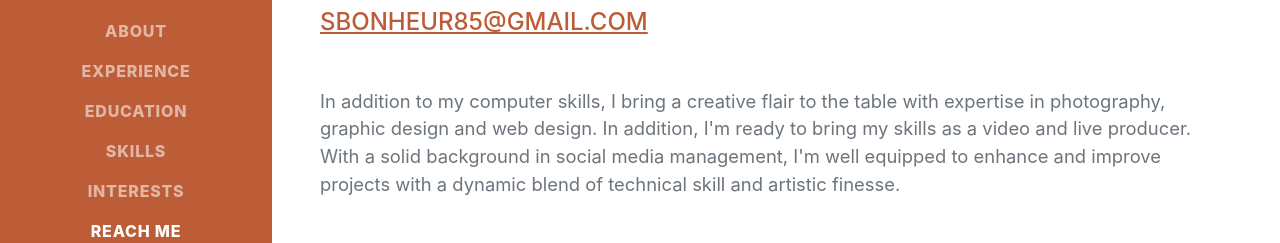
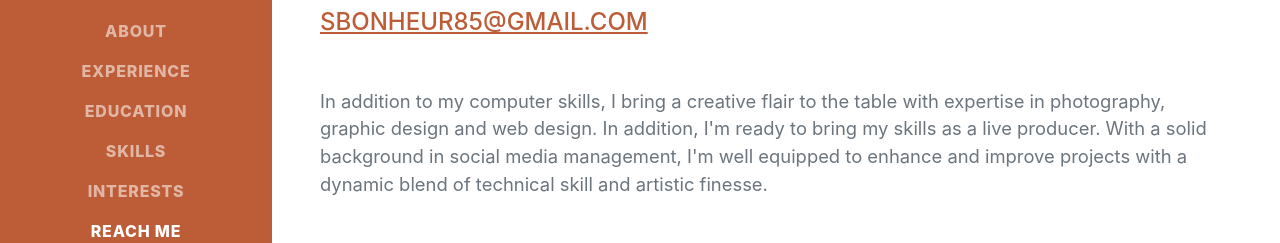
Before and after one commit to samtech85/resumeApp, a plain HTML site: page index.html in a window 1280 px wide. Shown: the part 361-604 px from the top of the page. Drawn offline with nearby package versions, Linux system fonts and the light colour scheme; a web font is replaced by a local one.

Commit message:
writing improvements

```diff
--- a/index.html
+++ b/index.html
@@ -47,7 +47,7 @@
                         10 A · Puits-Blain 12 · Petion-ville Haiti · (+509) 4768 - 4132 ·
                         <a href="mailto:sbonheur85@gmail.com">sbonheur85@gmail.com</a>
                     </div>
-                    <p class="lead mb-5">In addition to my computer skills, I bring a creative flair to the table with expertise in photography, graphic design and web design. In addition, I'm ready to bring my skills as a video and live producer. With a solid background in social media management, I'm well equipped to enhance and improve projects with a dynamic blend of technical skill and artistic finesse.</p>
+                    <p class="lead mb-5">In addition to my computer skills, I bring a creative flair to the table with expertise in photography, graphic design and web design. In addition, I'm ready to bring my skills as a live producer. With a solid background in social media management, I'm well equipped to enhance and improve projects with a dynamic blend of technical skill and artistic finesse.</p>
                     <div class="social-icons">
                         <a class="social-icon" href="https://www.linkedin.com/in/joseph-bonheur-marcelus-7b73521b1/"><i class="fab fa-linkedin-in"></i></a>
                         <a class="social-icon" href="https://github.com/samtech85"><i class="fab fa-github"></i></a>
```
